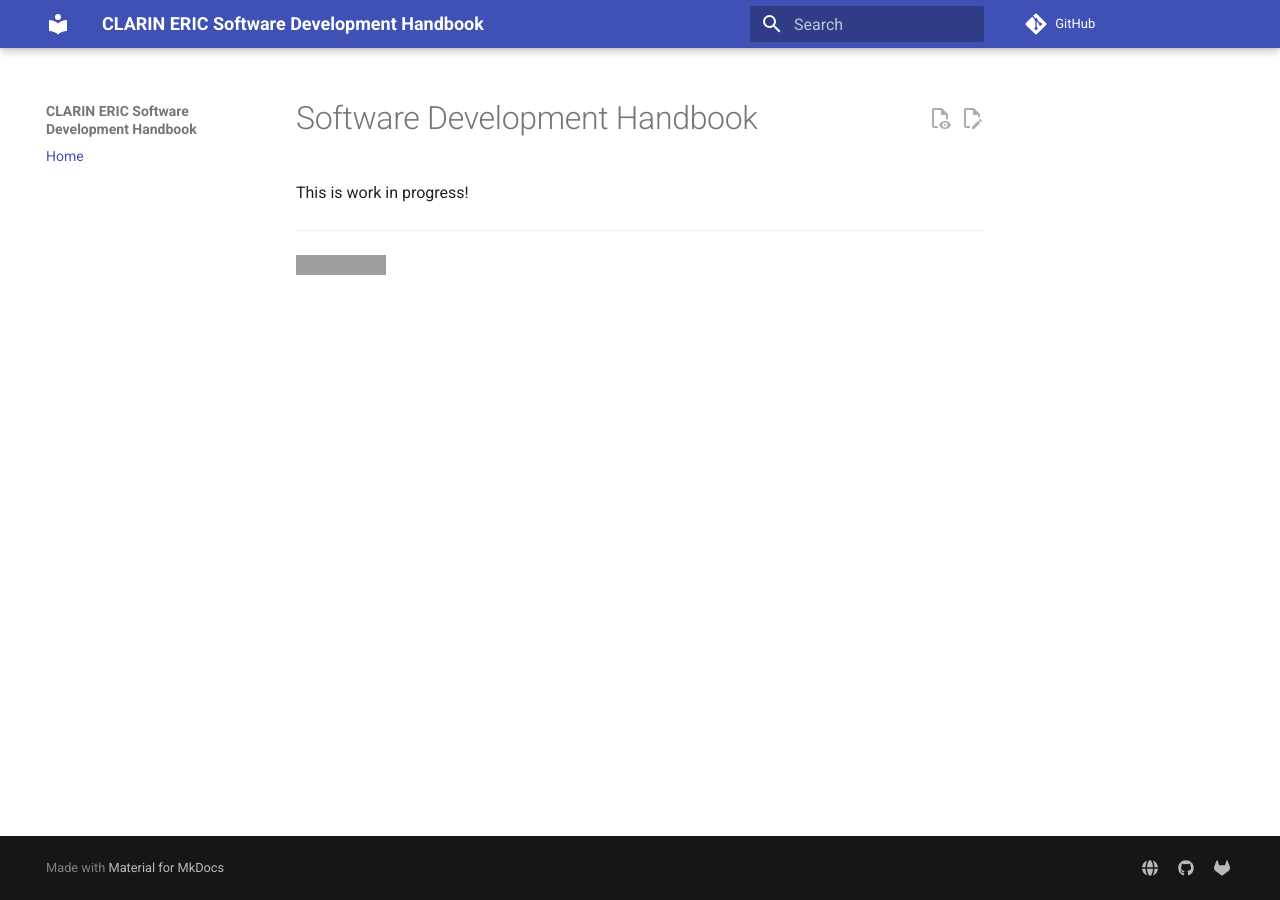
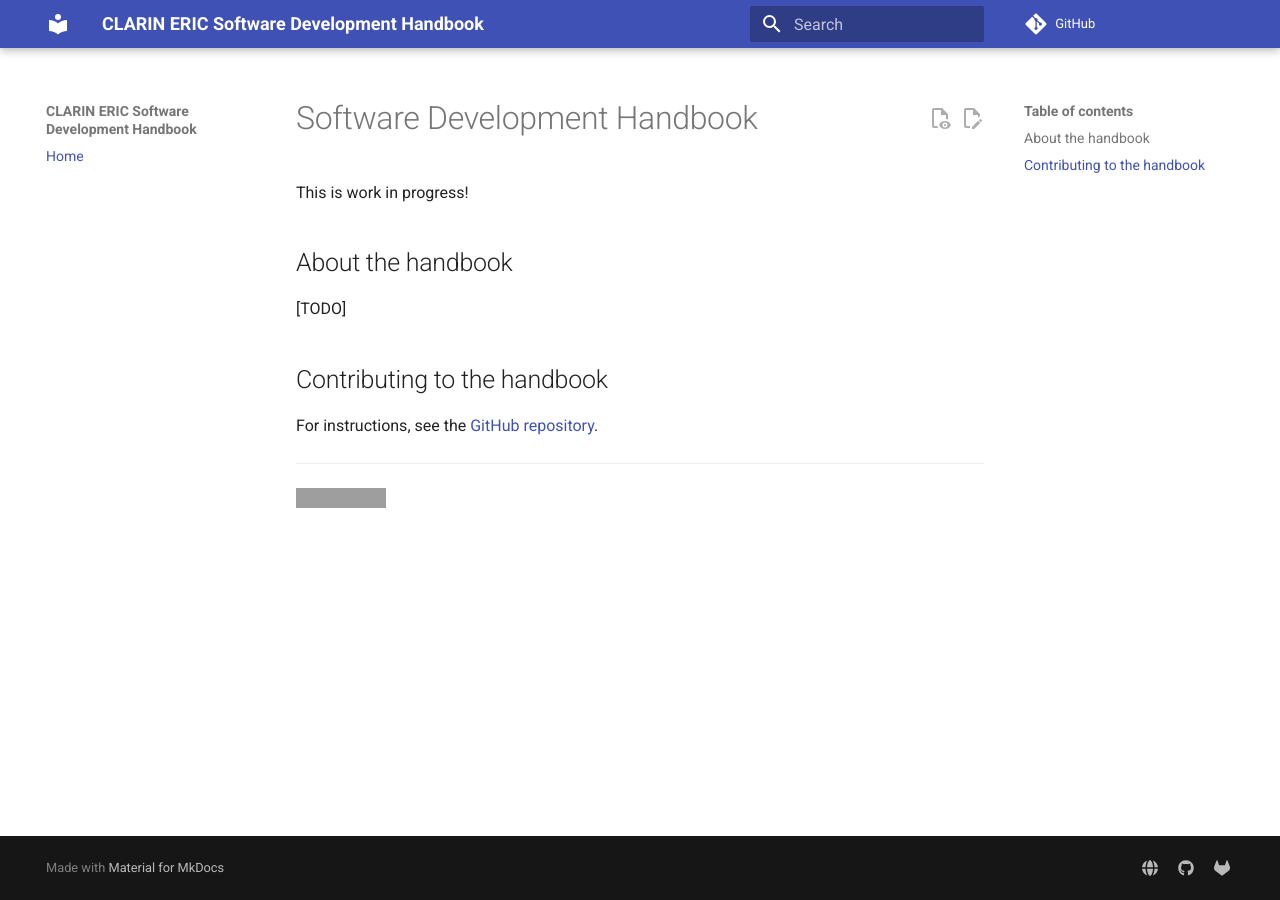
Before and after one commit to clarin-eric/handbook-development, an MkDocs documentation site: the page built from docs/index.md, in a window 1280 px wide. Built offline with MkDocs 1.6.1 and Material for MkDocs 9.7.7, drawn with Linux system fonts in a browser that asks for light colours; comment, search, counter and statistics services are not loaded; grey boxes are pictures that could not be loaded.

Commit message:
meta-documentation

```diff
--- a/docs/index.md
+++ b/docs/index.md
@@ -2,5 +2,13 @@
 
 This is work in progress!
 
+## About the handbook
+
+[TODO]
+
+## Contributing to the handbook
+
+For instructions, see the [GitHub repository](https://github.com/clarin-eric/handbook-development).
+
 ----
 [![Publication to GitHub Pages](https://github.com/clarin-eric/handbook-development/actions/workflows/publish.yml/badge.svg)](https://github.com/clarin-eric/handbook-development/actions/workflows/publish.yml)
```
Also changed, not shown: README.md (+29 -5 lines), 1 other file.
